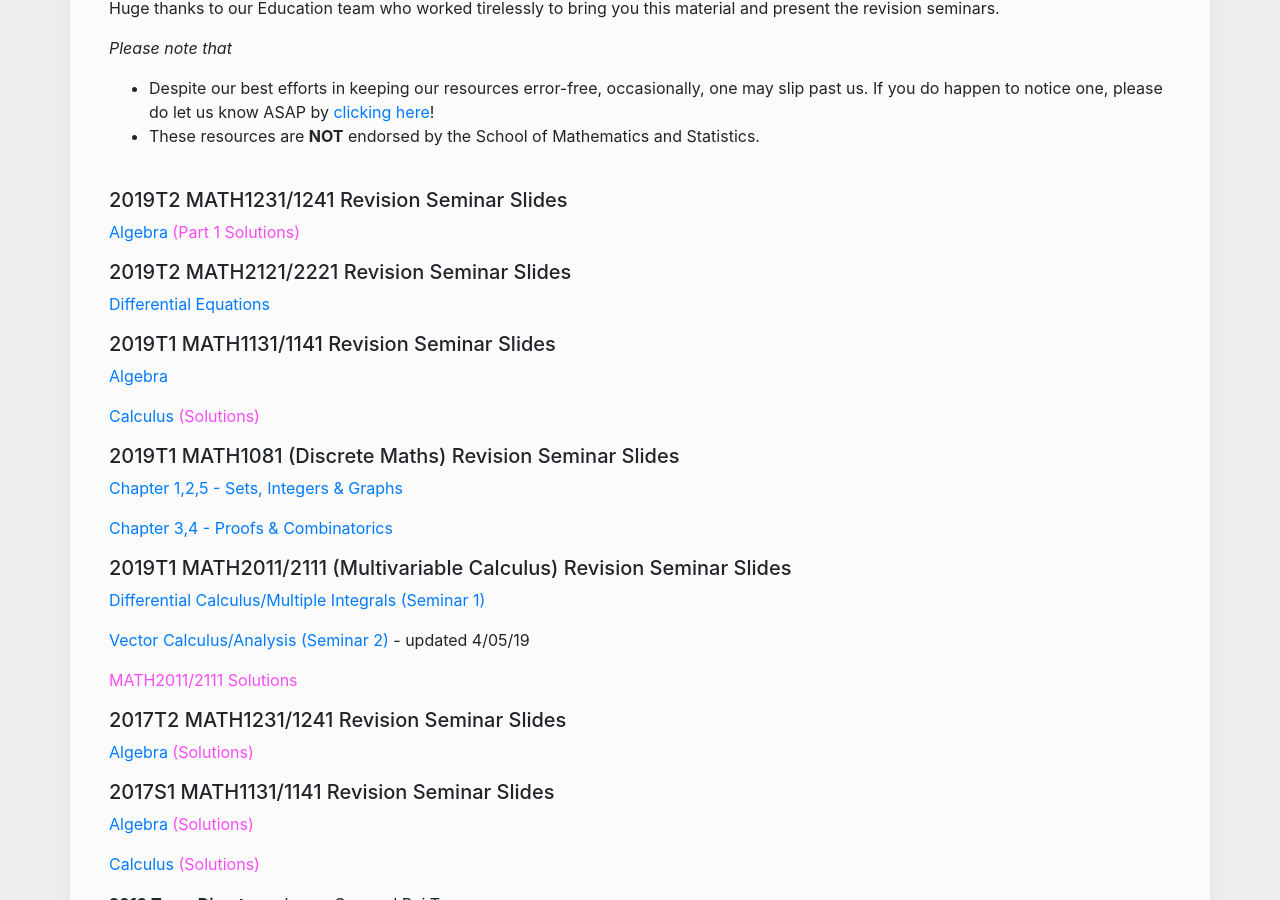
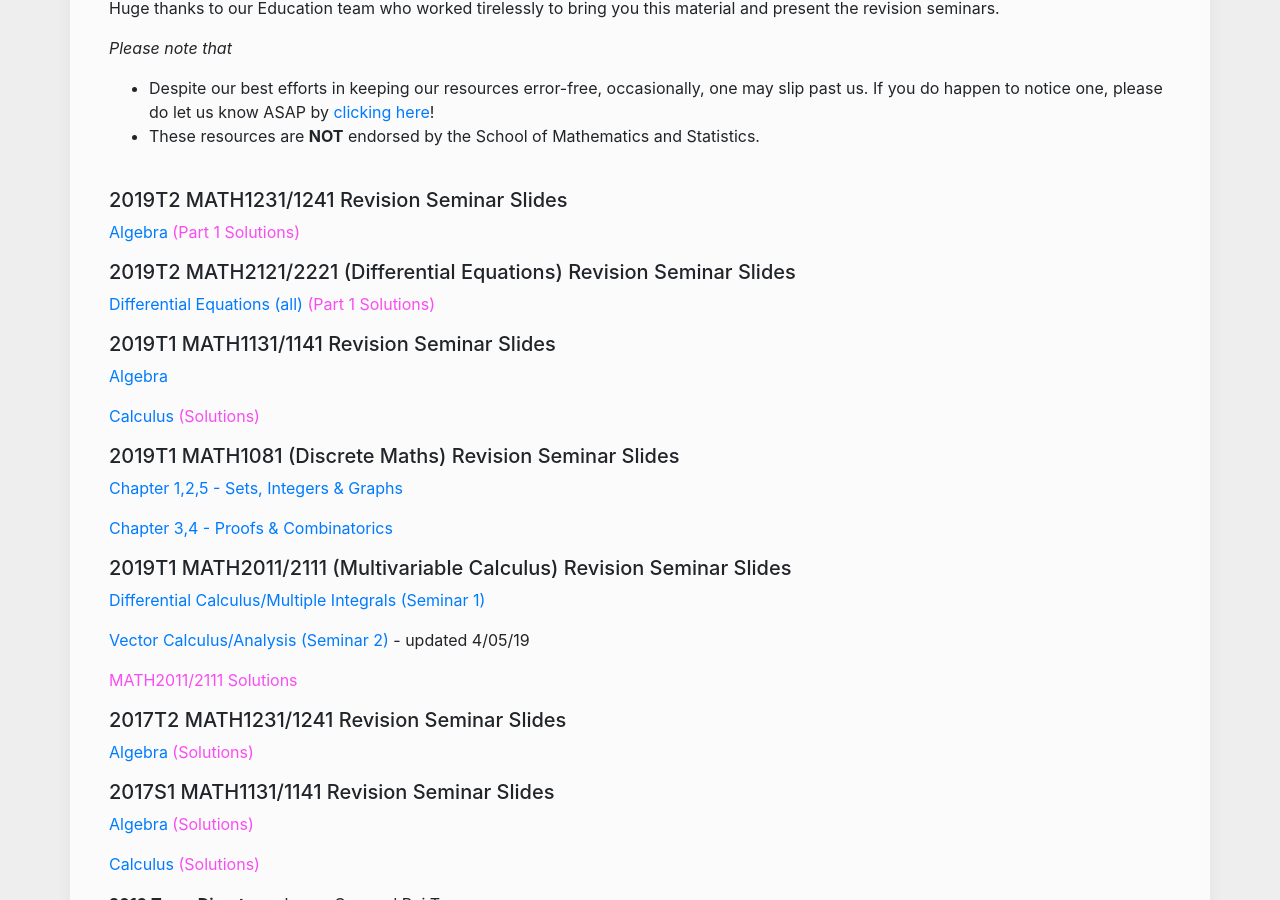
Before and after one commit to MathSocUNSW/MathSocUNSW.github.io, a Jekyll site: the page built from _pages/revision-lectures.md, in a window 1280 px wide and 900 px high, scrolled down 566 px. Built offline with Jekyll 4.4.1, drawn with Linux system fonts in a browser that asks for light colours; nearby versions of some CDN libraries.

Commit message:
2121 solutions

```diff
--- a/_pages/revision-lectures.md
+++ b/_pages/revision-lectures.md
@@ -15,9 +15,9 @@ Huge thanks to our Education team who worked tirelessly to bring you this materi
 
 [Algebra]({{ site.url }}/assets/revision/MATH12341-Algebra-2019.pdf) [<span style="color:#F94DF3"> (Part 1 Solutions)</span>]({{ site.url }}/assets/revision/MATH12341-Algebra-2019-solutions1.pdf)
 
-##### 2019T2 MATH2121/2221 Revision Seminar Slides
+##### 2019T2 MATH2121/2221 (Differential Equations) Revision Seminar Slides
 
-[Differential Equations]({{ site.url }}/assets/revision/MATH2121_MATH2221.pdf)
+[Differential Equations (all)]({{ site.url }}/assets/revision/MATH2121_MATH2221.pdf) [<span style="color:#F94DF3"> (Part 1 Solutions)</span>]({{ site.url }}/assets/revision/MATH2121_MATH2221_2019_Solutions1.pdf)
 
 ##### 2019T1 MATH1131/1141 Revision Seminar Slides
 
--- a/docs/about/executives/index.html
+++ b/docs/about/executives/index.html
@@ -289,7 +289,7 @@
         </div>
 	</div>
     <div class="horizontal-container">
-        <div class="vertical-container"><img class="subcom-pic" src="https://mathsoc.unsw.edu.au/assets/img/logo.png" />
+        <div class="vertical-container"><img class="subcom-pic" src="https://mathsoc.unsw.edu.au/assets/img/TeamPhotos/OdeliaS.jpg" />
         </div>
         <div class="vertical-container">
         <h5>Odelia Sze-To - Sponsorship Director</h5>
--- a/docs/about/subcommittee/index.html
+++ b/docs/about/subcommittee/index.html
@@ -231,7 +231,7 @@
         </div>
     </div>
     <div class="horizontal-container">
-        <div class="vertical-container"><img class="subcom-pic" src="https://mathsoc.unsw.edu.au/assets/img/logo.png" />
+        <div class="vertical-container"><img class="subcom-pic" src="https://mathsoc.unsw.edu.au/assets/img/TeamPhotos/LaeequeJ.jpg" />
         </div>
         <div class="vertical-container">
         <h5>Laeeque Jamdar</h5>
--- a/docs/resources/revision-lectures/index.html
+++ b/docs/resources/revision-lectures/index.html
@@ -204,9 +204,9 @@
 
 <p><a href="https://mathsoc.unsw.edu.au/assets/revision/MATH12341-Algebra-2019.pdf">Algebra</a> <a href="https://mathsoc.unsw.edu.au/assets/revision/MATH12341-Algebra-2019-solutions1.pdf"><span style="color:#F94DF3"> (Part 1 Solutions)</span></a></p>
 
-<h5 id="2019t2-math21212221-revision-seminar-slides">2019T2 MATH2121/2221 Revision Seminar Slides</h5>
+<h5 id="2019t2-math21212221-differential-equations-revision-seminar-slides">2019T2 MATH2121/2221 (Differential Equations) Revision Seminar Slides</h5>
 
-<p><a href="https://mathsoc.unsw.edu.au/assets/revision/MATH2121_MATH2221.pdf">Differential Equations</a></p>
+<p><a href="https://mathsoc.unsw.edu.au/assets/revision/MATH2121_MATH2221.pdf">Differential Equations (all)</a> <a href="https://mathsoc.unsw.edu.au/assets/revision/MATH2121_MATH2221_2019_Solutions1.pdf"><span style="color:#F94DF3"> (Part 1 Solutions)</span></a></p>
 
 <h5 id="2019t1-math11311141-revision-seminar-slides">2019T1 MATH1131/1141 Revision Seminar Slides</h5>
 
```
Also changed, not shown: _pages/executives.md (+1 -1 lines), _pages/subcommittee.md (+1 -1 lines), assets/img/TeamPhotos/LaeequeJ.jpg (added), assets/img/TeamPhotos/OdeliaS.jpg (added), docs/assets/img/TeamPhotos/LaeequeJ.jpg (added), docs/assets/img/TeamPhotos/OdeliaS.jpg (added), 2 other files.
